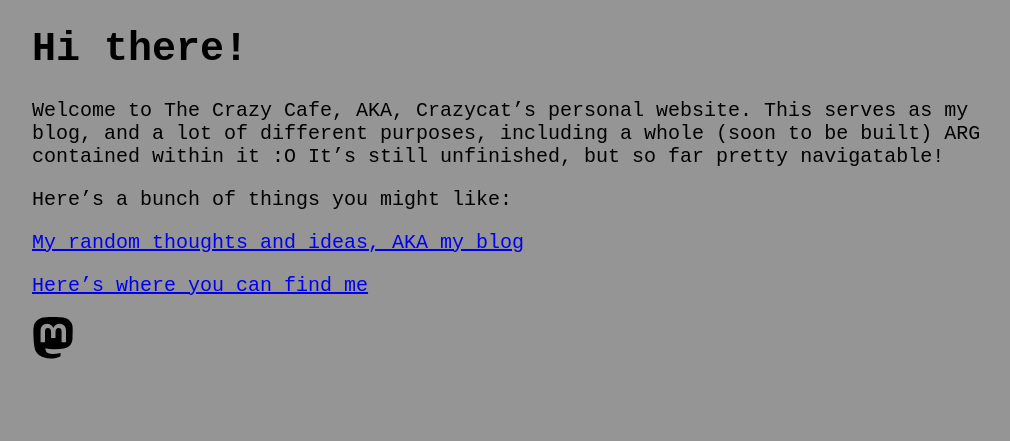
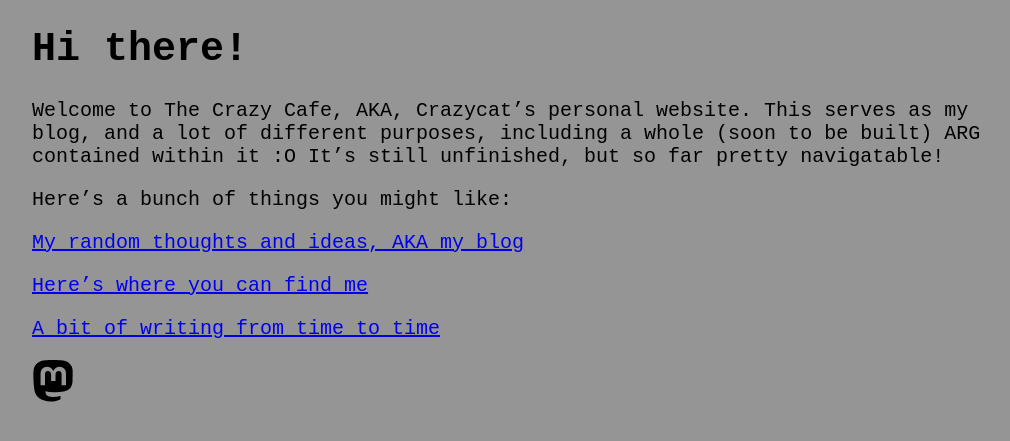
Before and after one commit to CrazycatASG/crazycatasg.github.io, a Jekyll site: the page built from index.md, in a window 1280 px wide. Shown: the top 441 px of the page, without its empty margins (108-1118 px from the left). Built offline with Jekyll 4.4.1, drawn with Linux system fonts in a browser that asks for light colours.

Commit message:
Listed literature page

```diff
--- a/index.md
+++ b/index.md
@@ -14,6 +14,8 @@ Here's a bunch of things you might like:
 
 [Here's where you can find me](things_you_might_like\links)
 
+[A bit of writing from time to time](things_you_might_like\literature.md)
+
 <a rel="me" href="https://mstdn.games/@enderasg">
  <img src="assets\images\mastodon-logo-black.svg" alt="Mastodon" style="width:42px;height:42px;">
 </a>
```
